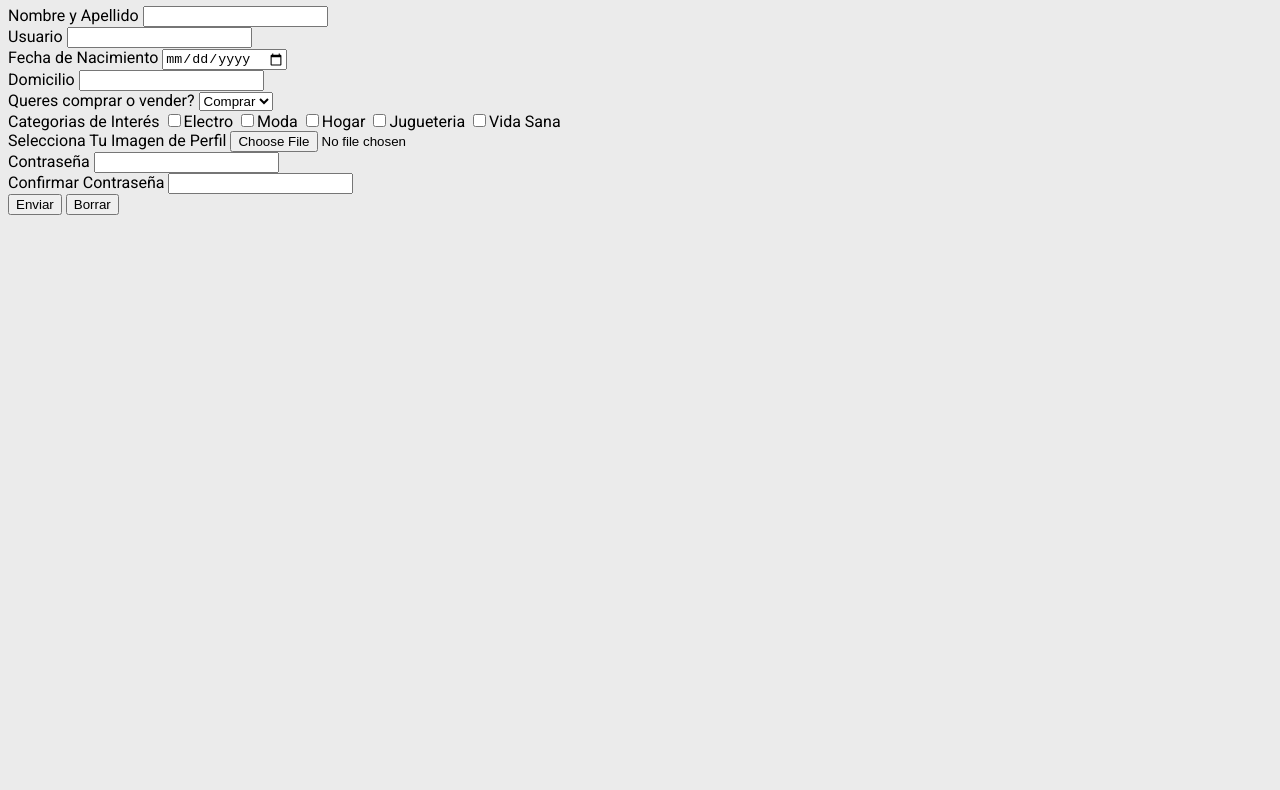
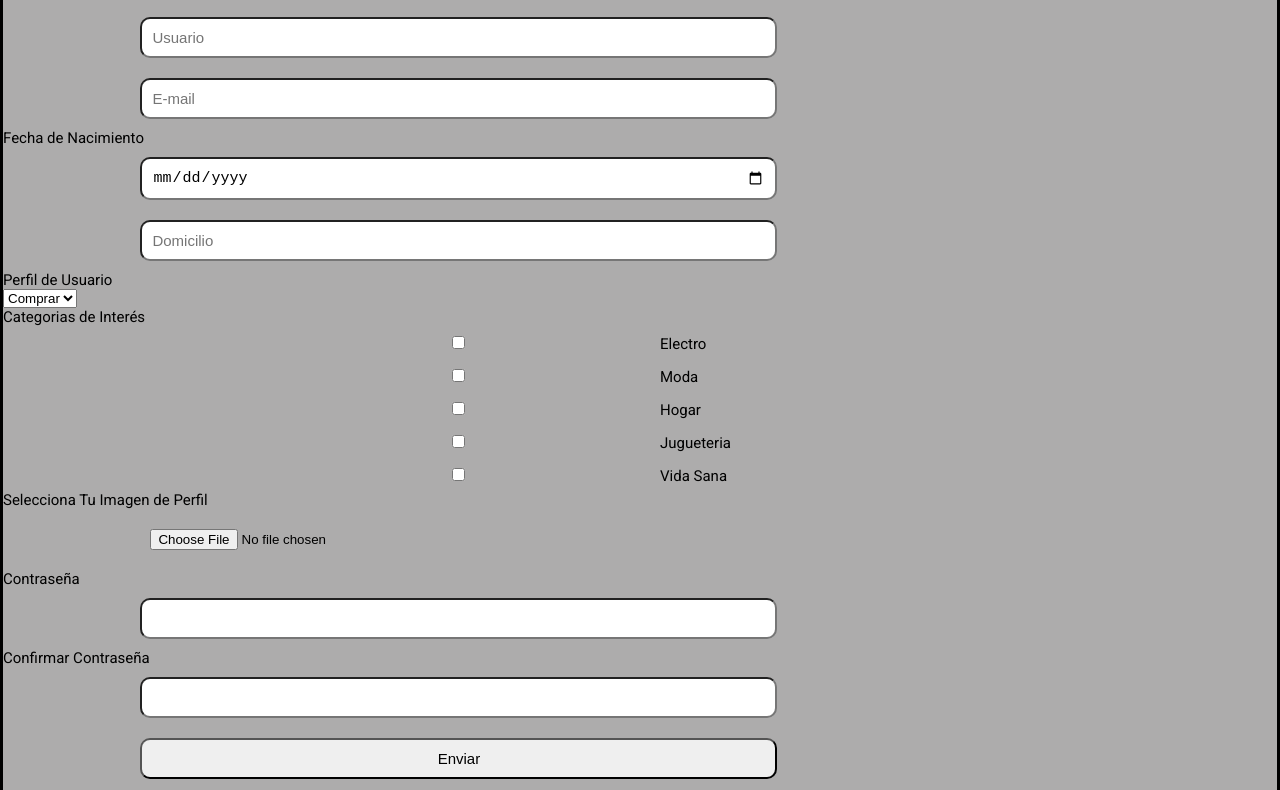
Before and after one commit to gzanol/mercadoliebre, a website: page views/registro.html in a window 1280 px wide. Shown: the part 234-1024 px from the top of the page. Before the commit the page ends 800 px from the top, so only its background shows below. Drawn offline with Linux system fonts and the light colour scheme; files whose address does not match are found by name.

Commit message:
modifique app.js , y agregue formulario de registro

```diff
--- a/app.js
+++ b/app.js
@@ -7,6 +7,12 @@ const path = require('path')
 
 app.get('/', function(request, response) {
     response.sendFile(path.join(__dirname, 'views/index.html'))
+})
+app.get('/login', function(request, response) {
+    response.sendFile(path.join(__dirname, 'views/login.html'))
+})
+app.get('/registro', function(request, response) {
+    response.sendFile(path.join(__dirname, 'views/registro.html'))
 })
 
 app.use(express.static('public'))
--- a/public/css/style.css
+++ b/public/css/style.css
@@ -1,4 +1,6 @@
-*{box-sizing: border-box;}
+*{box-sizing: border-box;
+padding: 0;
+margin: 0;}
 
 body {
     font-family: 'Roboto', sans-serif;
@@ -142,7 +144,29 @@ footer{
 .copyright{
     font-size: 12px;
 }
+.formRegSole input{
+    position:relative;
+    left:10%;
+    width : 50%;
+    margin: 10px;
+    padding: 10px;
+    align-items:center;
+}
 
+section.formRegSole{
+    font-size: 15px;
+    border:black solid 3px;
+    background-color: rgb(173, 172, 172);
+}
+.formulario01{
+    border-radius:10px;
+    font-size: 15px;
+
+
+
+
+
+}
 @media (min-width: 630px) {
 
 .main-header-top-bar {
--- a/views/registro.html
+++ b/views/registro.html
@@ -37,58 +37,36 @@ rel="stylesheet" />
         </nav>
 
     </header>
-
+ <section class="formRegSole">
 <h1>Formulario de Registro</h1>
 <form action="/registro"method="POST">
-    <div >
-    <label for="nombreyapellido">Nombre y Apellido</label>
-        <input type="text"name="nombreyapellido" id="nombreyapellido">
-        </div>
-        <div>
-    <label for="usuario">Usuario</label>
-        <input type="text" name="usuario"id="usuario">
-    </div>
-    <div>
-    <label for="fechaN">Fecha de Nacimiento</label>
-        <input type="date" name="fechaN"id="fechaN">
-    </div>
-    <div>
-    <label for="domicilio">Domicilio</label>
-        <input type="text"name ="domicilio"id="domicilio">
-    </div>
-    <div>
-    <label for="compraOVende"> Queres comprar o vender?</label>
-        <select name="compraOVende" id ="compraOVende">
-            <option value="comprar">Comprar</option>
-            <option value="vender">Vender</option>
-        </select>
-    </div>
-    <div>
-    <label for="categorias">Categorias de Interés</label>
-        <input type="checkbox" name="categorias"multiple>Electro
-        <input type="checkbox" name="categorias"multiple>Moda
-        <input type="checkbox" name="categorias"multiple>Hogar
-        <input type="checkbox" name="categorias"multiple>Jugueteria
-        <input type="checkbox" name="categorias"multiple>Vida Sana
-    </div>
-    <div>
-    <label for="imagenPerfil">Selecciona Tu Imagen de Perfil</label>
-        <input type="file"name="imagenPerfil"id="imagenPerfil" accept=".jpg">
-    </div>
-    <div>
-    <label for="password">Contraseña</label>
-        <input type="password"name="password"id="password">
-    </div>
-    <div>
-    <label for="password">Confirmar Contraseña</label>
-        <input type="password" name="password"id="password">
-    </div>
 
-     <div>
-        <input type="submit" value ="Enviar">
-       <input type="reset" value="Borrar">
-
-    </div>
+    <input class="formulario01" type="text " name="nombreyapellido " id="nombreyapellido " placeholder="Nombre y Apellido "><br>
+    <input class="formulario01" type="text " name="usuario " id="usuario " placeholder="Usuario "><br>
+    <input class="formulario01" type="email" name="email" id="email" placeholder="E-mail"><br>
+    <label for="fechaN">Fecha de Nacimiento</label><br>
+    <input class="formulario01" type="date" name="fechaN" id="fechaN"><br>
+    <input class="formulario01" type="text " name="domicilio " id="domicilio " placeholder="Domicilio "><br>
+    <label for="perfilDeUsuario "> Perfil de Usuario</label><br>
+    <select name="perfilDeUsuario " id="perfilDeUsuario">
+    <option value="comprar ">Comprar</option>
+    <option value="vender ">Vender</option>
+    </select><br>
+    <label for="categorias">Categorias de Interés</label><br>
+    <input type="checkbox" name="categorias" multiple>Electro<br>
+    <input type="checkbox" name="categorias" multiple>Moda<br>
+    <input type="checkbox" name="categorias" multiple>Hogar<br>
+    <input type="checkbox" name="categorias" multiple>Jugueteria<br>
+    <input type="checkbox" name="categorias" multiple>Vida Sana<br>
+    <label for="imagenPerfil">Selecciona Tu Imagen de Perfil</label><br>
+    <input type="file"name="imagenPerfil"id="imagenPerfil" accept=".jpg"><br>
+    <label for="password ">Contraseña</label><br>
+    <input class="formulario01" type="password " name="password " id="password "><br>
+    <label for="password ">Confirmar Contraseña</label><br>
+    <input class="formulario01" type="password " name="password " id="password "><br>
+    <input class="formulario01" type="submit" value="Enviar">
+    <input class="formulario01" type="reset" value="Borrar">
+</section>
 </form>
 </body>
 </html>
```
